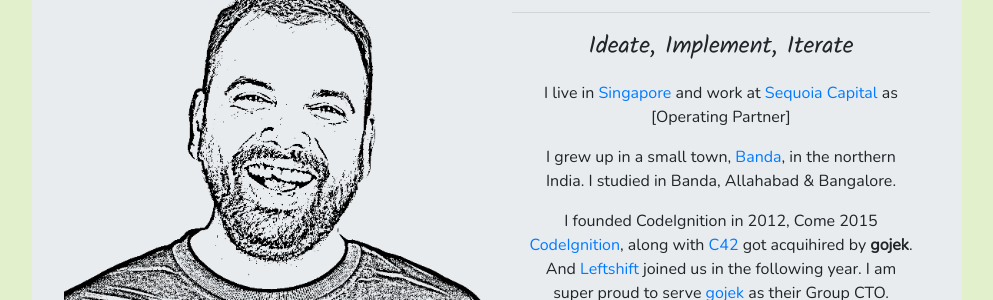
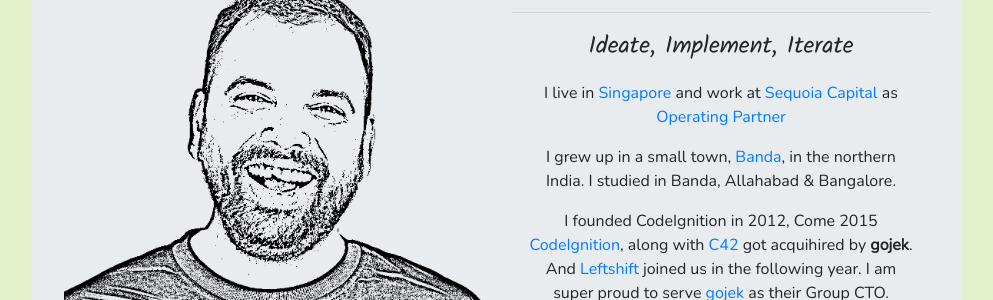
Before and after one commit to ajeygore/ajeygore.github.com, a Jekyll site: the page built from index.md, in a window 1280 px wide. Shown: the part 227-527 px from the top of the page, without its empty margins (143-1136 px from the left). Built offline with Jekyll 4.4.1, drawn with Linux system fonts in a browser that asks for light colours; some of the changed lines change nothing that is shown.

Commit message:
Changed work

```diff
--- a/index.md
+++ b/index.md
@@ -5,7 +5,7 @@
 permalink: /
 ---
 
-I live in [Singapore](https://en.wikipedia.org/wiki/Singapore){:target="_blank"} and work at [Sequoia Capital](https://www.sequoiacap.com/india){:target="_blank"} as [Operating Partner]
+I live in [Singapore](https://en.wikipedia.org/wiki/Singapore){:target="_blank"} and work at [Sequoia Capital](https://www.sequoiacap.com/india){:target="_blank"} as [Operating Partner](https://en.wikipedia.org/wiki/Operating_partner)
 
 I grew up in a small town, [Banda](https://en.wikipedia.org/wiki/Banda,_Uttar_Pradesh){:target="_blank"}, in the northern India. I studied in Banda, Allahabad & Bangalore.
 
```
